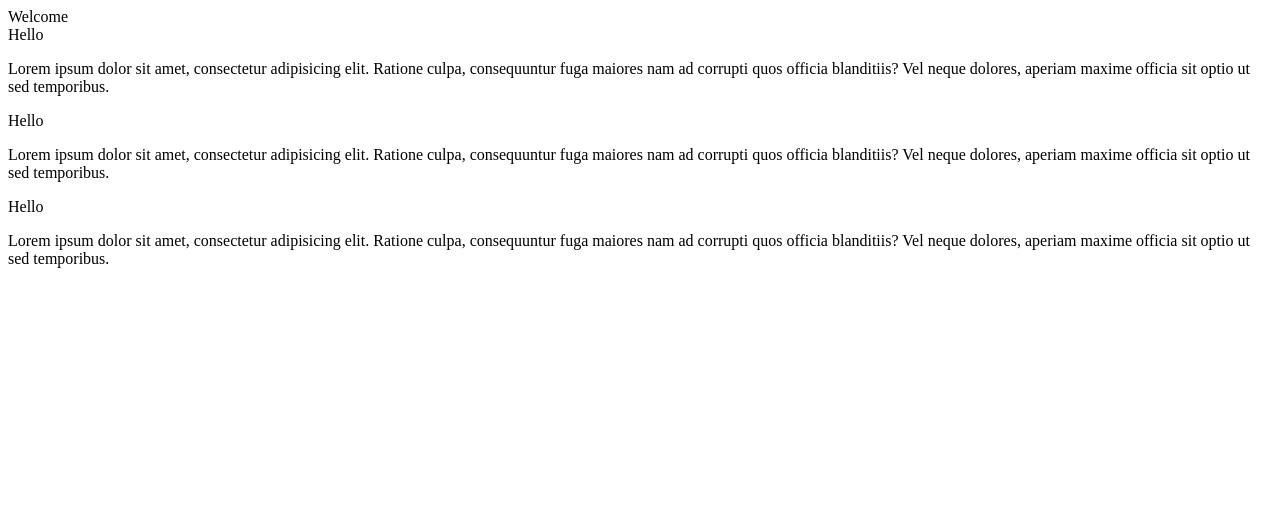
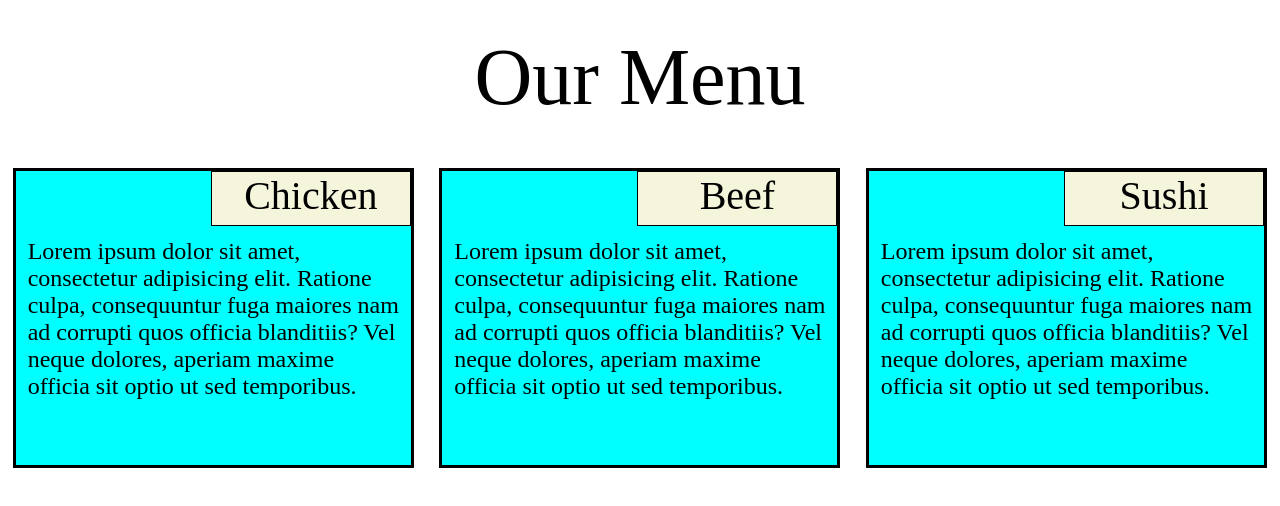
Before and after one commit to Pratham1514/module-2-solution, a plain HTML site: page index.html in a window 1280 px wide. Drawn offline with Linux system fonts and the light colour scheme.

Commit message:
Edit solution

```diff
--- a/css/style.css
+++ b/css/style.css
@@ -0,0 +1,66 @@
+* {
+  box-sizing: border-box;
+  margin: 0%;
+  padding: 0%;
+}
+
+.container {
+  width: 100%;
+  height: 100vh;
+}
+
+.heading {
+  font-size: 5rem;
+  text-align: center;
+  padding: 2rem;
+}
+
+.sec1, .sec2, .sec3 {
+  width: 33.33%;
+  height: 300px;
+  border: #000 3px solid;
+  background-color: aqua;
+  color: #000;
+  margin: 1%;
+  display: flex;
+  flex-direction: column;
+  align-items: end;
+}
+
+.box{
+    background-color: beige;
+    width: 200px;
+    height: 55px;
+    font-size: 2.5rem;
+    text-align: center;
+    border: #000 1px solid;
+}
+
+.para{
+    font-size: 1.5rem;
+    padding: 3%;
+}
+
+@media (min-width: 992px) {
+  .col-lg-4 {
+    float: left;
+    width: 31.33%;
+  }
+}
+
+@media (min-width: 768px) and (max-width: 991px) {
+    .col-lg-4 {
+      float: left;
+      width: 48%;
+    }
+    .sec3{
+        width: 98%;
+    }
+  }
+
+  @media (max-width: 767px) {
+    .col-lg-4 {
+      float: left;
+      width: 98%;
+    }
+  }
--- a/index.html
+++ b/index.html
@@ -1,18 +1,20 @@
 <!DOCTYPE html>
 <html lang="en">
+
 <head>
     <meta charset="UTF-8" />
     <meta name="viewport" content="width=device-width, initial-scale=1.0" />
     <title>Module 2 solution</title>
     <link rel="stylesheet" href="./css/style.css" />
 </head>
+
 <body>
     <div class="container">
-      <div>Welcome</div>
+        <div class="heading">Our Menu</div>
 
-      <div class="sec1">
-        <div class="box1">Hello</div>
-        <p class="para1">
+        <div class="sec1 col-lg-4">
+            <div class="box">Chicken</div>
+            <p class="para">
                 Lorem ipsum dolor sit amet, consectetur adipisicing elit. Ratione
                 culpa, consequuntur fuga maiores nam ad corrupti quos officia
                 blanditiis? Vel neque dolores, aperiam maxime officia sit optio ut sed
@@ -20,9 +22,9 @@
             </p>
         </div>
 
-      <div class="sec2">
-        <div class="box2">Hello</div>
-        <p class="para2">
+        <div class="sec2 col-lg-4">
+            <div class="box">Beef</div>
+            <p class="para">
                 Lorem ipsum dolor sit amet, consectetur adipisicing elit. Ratione
                 culpa, consequuntur fuga maiores nam ad corrupti quos officia
                 blanditiis? Vel neque dolores, aperiam maxime officia sit optio ut sed
@@ -30,9 +32,9 @@
             </p>
         </div>
 
-      <div class="sec3">
-        <div class="box3">Hello</div>
-        <p class="para3">
+        <div class="sec3 col-lg-4">
+            <div class="box">Sushi</div>
+            <p class="para">
                 Lorem ipsum dolor sit amet, consectetur adipisicing elit. Ratione
                 culpa, consequuntur fuga maiores nam ad corrupti quos officia
                 blanditiis? Vel neque dolores, aperiam maxime officia sit optio ut sed
@@ -41,4 +43,5 @@
         </div>
     </div>
 </body>
+
 </html>
```
Lines whose indentation alone changed are shown as unchanged.
